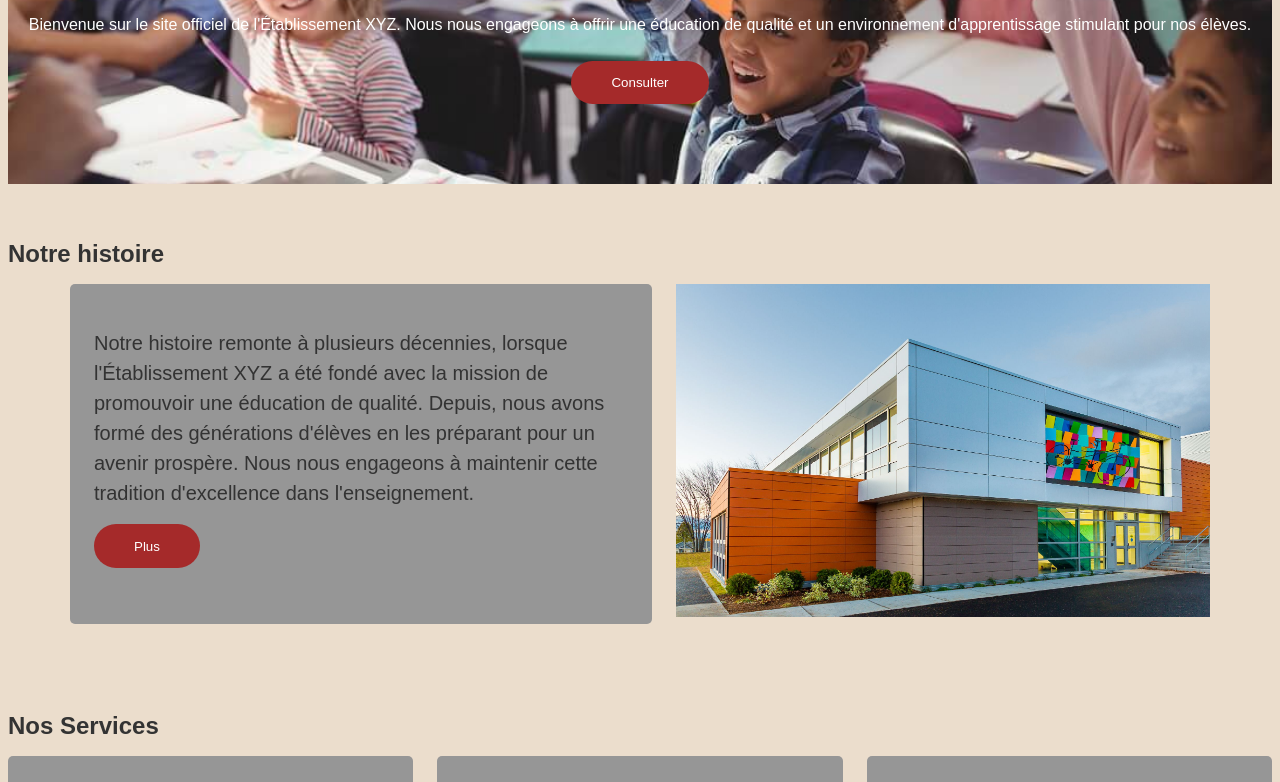
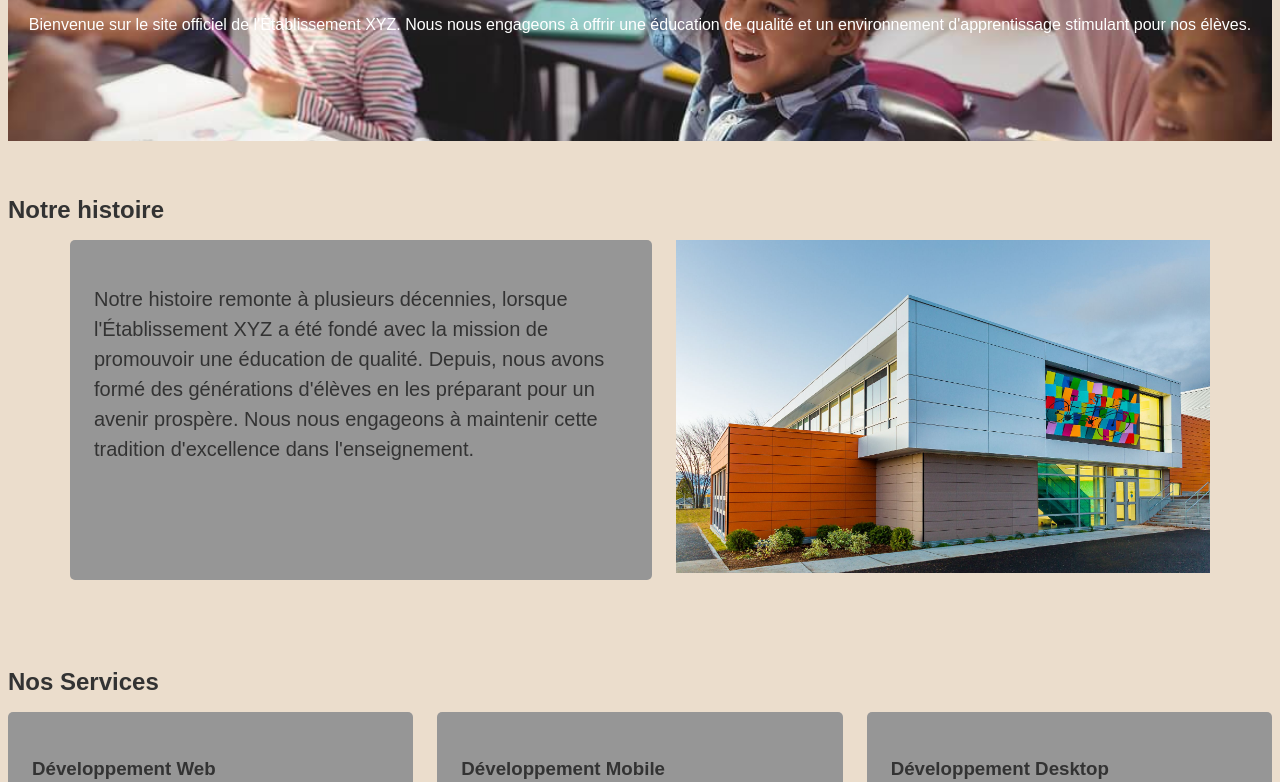
Before and after one commit to BEGDAR8ZOUHAIR/etudients, a plain HTML site: page index.html in a window 1280 px wide. Shown: the part 318-1100 px from the top of the page. Drawn offline with Linux system fonts and the light colour scheme.

Commit message:
deleete button

```diff
--- a/index.html
+++ b/index.html
@@ -33,7 +33,6 @@
               engageons à offrir une éducation de qualité et un environnement
               d'apprentissage stimulant pour nos élèves.
             </p>
-            <button type="button" class="btn1">Consulter</button>
           </div>
         </div>
       </section>
@@ -50,7 +49,6 @@
               engageons à maintenir cette tradition d'excellence dans
               l'enseignement.
             </p>
-            <button type="button" class="btn1">Plus</button>
           </div>
           <div class="image">
             <img src="img/nous.jpg" alt="Notre équipe" />
```
